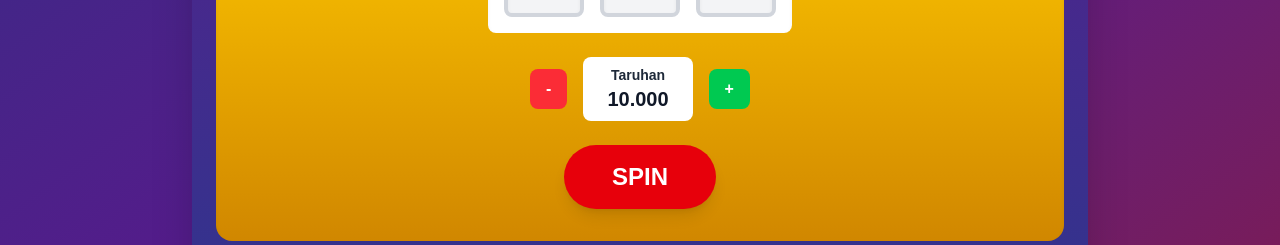
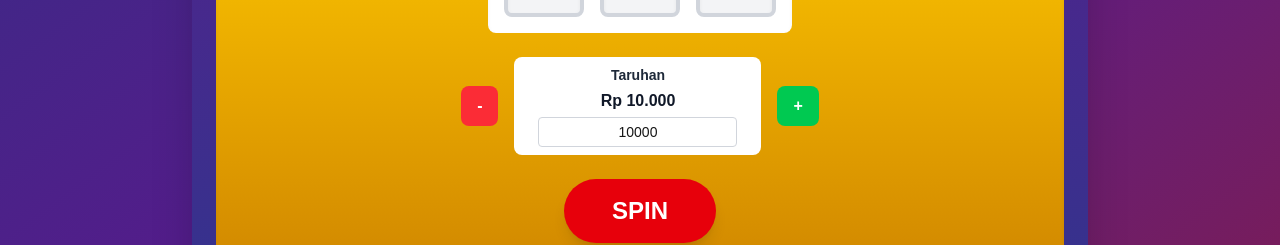
Before and after one commit to dannycahyo/judol-demo, a Next.js app: page / in a window 1280 px wide. Shown: the part 387-632 px from the top of the page. Built offline with nearby package versions, Linux system fonts and the light colour scheme; no server answers.

Commit message:
feat: Enhance betting input functionality in SlotMachine component

```diff
--- a/src/components/SlotMachine.tsx
+++ b/src/components/SlotMachine.tsx
@@ -15,6 +15,9 @@ export default function SlotMachine() {
     gameState.outcomeOverride,
   );
   const [isPayoutsVisible, setIsPayoutsVisible] = useState(false);
+  const [betInput, setBetInput] = useState(
+    gameState.betAmount.toString(),
+  );
 
   const handleSpin = async () => {
     if (gameState.balance < gameState.betAmount) {
@@ -47,12 +50,47 @@ export default function SlotMachine() {
     setLastOverride(gameState.outcomeOverride);
   }, [gameState.outcomeOverride, lastOverride]);
 
+  // Sync bet input with game state
+  useEffect(() => {
+    setBetInput(gameState.betAmount.toString());
+  }, [gameState.betAmount]);
+
   const increaseBet = () => {
     setBetAmount(gameState.betAmount + 5000);
+    setBetInput((gameState.betAmount + 5000).toString());
   };
 
   const decreaseBet = () => {
     setBetAmount(gameState.betAmount - 5000);
+    setBetInput((gameState.betAmount - 5000).toString());
+  };
+
+  const handleBetInputChange = (
+    e: React.ChangeEvent<HTMLInputElement>,
+  ) => {
+    const value = e.target.value;
+    // Only allow numbers
+    if (value === '' || /^\d+$/.test(value)) {
+      setBetInput(value);
+    }
+  };
+
+  const handleBetInputBlur = () => {
+    const numericValue = parseInt(betInput) || 5000;
+    const clampedValue = Math.max(
+      5000,
+      Math.min(numericValue, gameState.balance),
+    );
+    setBetAmount(clampedValue);
+    setBetInput(clampedValue.toString());
+  };
+
+  const handleBetInputKeyPress = (
+    e: React.KeyboardEvent<HTMLInputElement>,
+  ) => {
+    if (e.key === 'Enter') {
+      handleBetInputBlur();
+    }
   };
 
   return (
@@ -162,13 +200,23 @@ export default function SlotMachine() {
           >
             -
           </button>
-          <div className="bg-white rounded-lg px-6 py-2 min-w-24 text-center">
-            <div className="text-sm text-gray-800 font-bold">
+          <div className="bg-white rounded-lg px-6 py-2 min-w-32 text-center">
+            <div className="text-sm text-gray-800 font-bold mb-1">
               Taruhan
             </div>
-            <div className="text-xl font-bold text-gray-900">
-              {formatRupiah(gameState.betAmount)}
+            <div className="text-base font-bold text-gray-900 mb-1">
+              Rp {formatRupiah(gameState.betAmount)}
             </div>
+            <input
+              type="text"
+              value={betInput}
+              onChange={handleBetInputChange}
+              onBlur={handleBetInputBlur}
+              onKeyPress={handleBetInputKeyPress}
+              disabled={gameState.isSpinning}
+              placeholder="Masukkan jumlah"
+              className="w-full text-center text-sm border border-gray-300 rounded px-2 py-1 focus:outline-none focus:ring-2 focus:ring-blue-500 disabled:bg-gray-100 disabled:cursor-not-allowed"
+            />
           </div>
           <button
             onClick={increaseBet}
```
